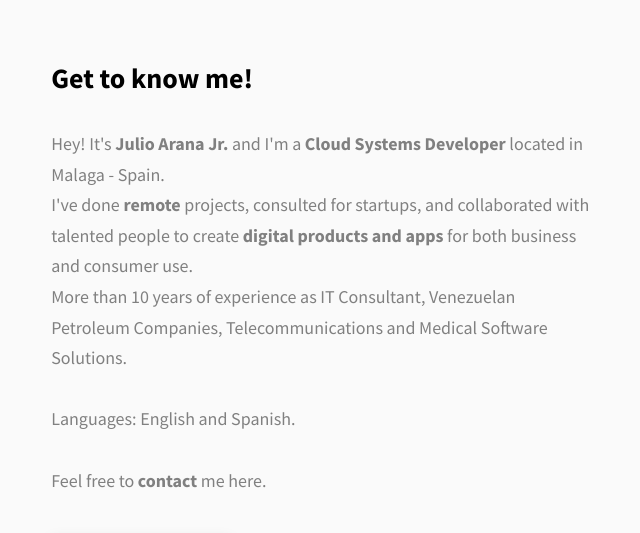
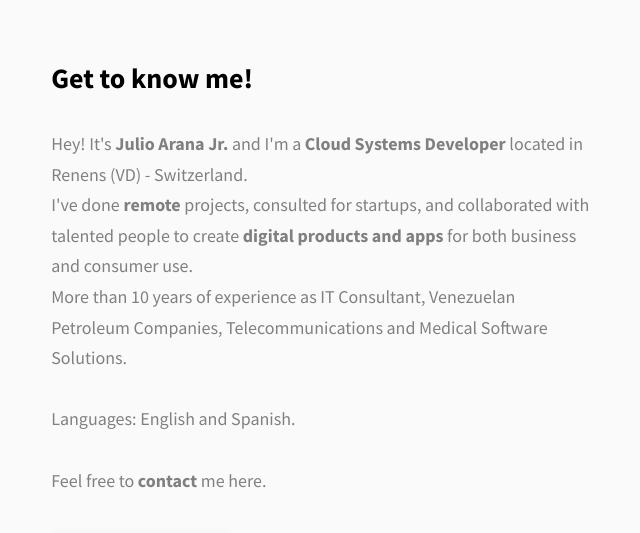
Before and after one commit to julioaranajr/julioaranajr.github.io, a plain HTML site: page index.html in a window 1280 px wide. Shown: the part 1080-1613 px from the top of the page, 0-640 px from the left. Drawn offline with Linux system fonts and the light colour scheme.

Commit message:
Locatation update - Renens, Swiss

```diff
--- a/index.html
+++ b/index.html
@@ -220,7 +220,7 @@
                 Hey! It's
                 <strong>Julio Arana Jr.</strong>
                 and I'm a <strong> Cloud Systems Developer </strong> located in
-                Malaga - Spain.<br>
+                Renens (VD) - Switzerland.<br>
                 I've done <strong> remote </strong>
                 projects, consulted for startups, and collaborated
                 with talented people to create
```
